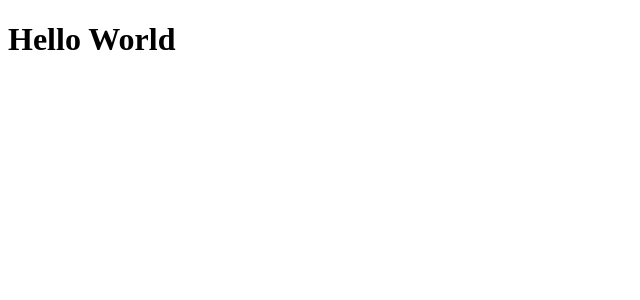
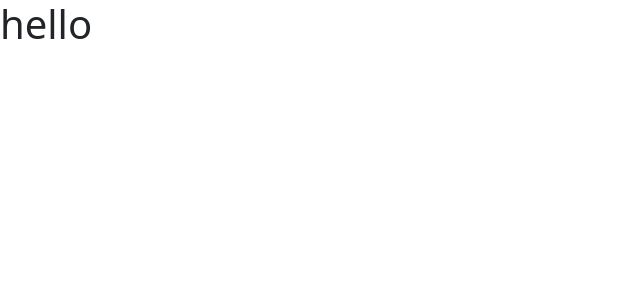
Before and after one commit to CNMABC/event-finder, a React (Create React App) app: page / in a window 1280 px wide. Shown: the top 300 px of the page, without its empty margins (0-640 px from the left). Built offline with nearby package versions, Linux system fonts and the light colour scheme.

Commit message:
setup start

```diff
--- a/package.json
+++ b/package.json
@@ -3,10 +3,15 @@
   "version": "0.1.0",
   "private": true,
   "dependencies": {
+    "axios": "^0.21.1",
+    "bootstrap": "^5.0.1",
     "eslint-plugin-jsx-a11y": "^6.2.3",
     "eslint-plugin-react-hooks": "^4.2.0",
+    "install": "^0.13.0",
     "react": "^17.0.2",
+    "react-bootstrap": "^1.6.1",
     "react-dom": "^17.0.2",
+    "react-router-dom": "^5.2.0",
     "react-scripts": "4.0.3",
     "sass": "^1.32.8"
   },
--- a/public/index.html
+++ b/public/index.html
@@ -1,11 +1,16 @@
 <!DOCTYPE html>
 <html lang="en">
+
 <head>
   <meta charset="utf-8" />
   <link rel="icon" href="%PUBLIC_URL%/favicon.ico" />
   <meta name="viewport" content="width=device-width, initial-scale=1" />
+  <link rel="stylesheet" href="https://cdn.jsdelivr.net/npm/bootstrap@5.0.1/dist/css/bootstrap.min.css"
+    integrity="sha384-+0n0xVW2eSR5OomGNYDnhzAbDsOXxcvSN1TPprVMTNDbiYZCxYbOOl7+AMvyTG2x" crossorigin="anonymous" />
+  <link rel="stylesheet" href="https://use.fontawesome.com/releases/v5.15.3/css/all.css" integrity="sha384-SZXxX4whJ79/gErwcOYf+zWLeJdY/qpuqC4cAa9rOGUstPomtqpuNWT9wdPEn2fk" crossorigin="anonymous">
   <title>GA-LDN React Template</title>
 </head>
+
 <body>
   <noscript>You need to enable JavaScript to run this app.</noscript>
   <div id="root"></div>
@@ -17,4 +22,5 @@
       To create a production bundle, use `npm run build` or `yarn build`.
     -->
 </body>
+
 </html>
--- a/src/App.js
+++ b/src/App.js
@@ -1,5 +1,11 @@
-function App() {
-  return <h1>Hello World</h1>
+import React from 'react'
+
+const App = () => {
+  return (
+    <div>
+      <h1>hello</h1>
+    </div>
+  )
 }
 
 export default App
--- a/src/index.js
+++ b/src/index.js
@@ -1,6 +1,7 @@
 import React from 'react'
 import ReactDOM from 'react-dom'
 import './styles/main.scss'
+import 'bootstrap/dist/css/bootstrap.min.css'
 import App from './App'
 
 ReactDOM.render(
```
Also changed, not shown: 1 other file (tests, documents, lock files or other folders). Lines whose indentation alone changed are shown as unchanged.
